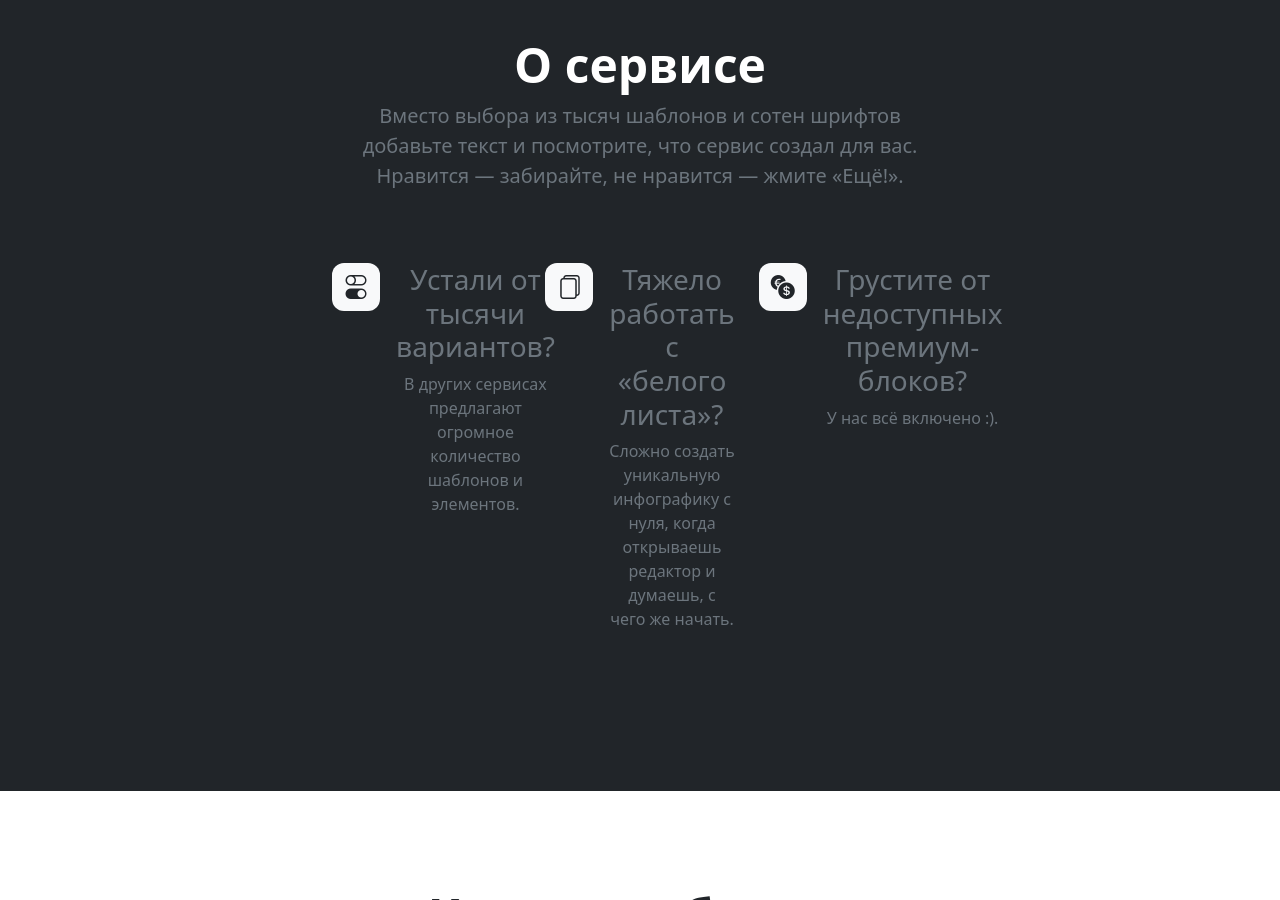
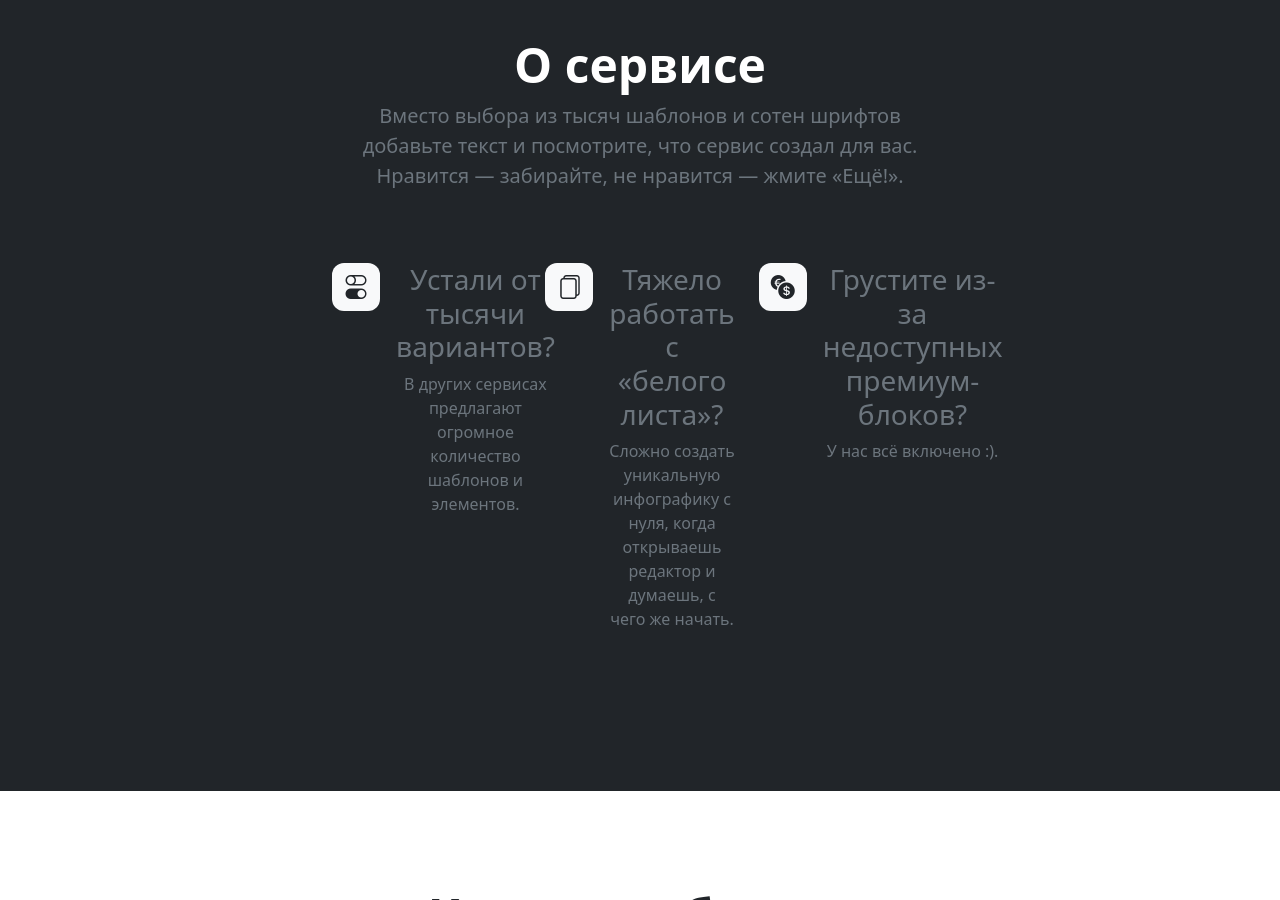
Before and after one commit to Find-Friends-Team/find-friends-team, a Jekyll site: the page infographic/index.html, which Jekyll copies as it is, in a window 1280 px wide and 900 px high, scrolled down 589 px. Built offline with Jekyll 4.4.1, drawn with Linux system fonts in a browser that asks for light colours.

Commit message:
добавить инфографику

```diff
--- a/infographic/index.html
+++ b/infographic/index.html
@@ -161,7 +161,7 @@
                         <i class="bi-currency-exchange"></i>
                     </div>
                     <div>
-                        <h3>Грустите от недоступных премиум-блоков?</h3>
+                        <h3>Грустите из-за недоступных премиум-блоков?</h3>
                         <p>У нас всё включено :).</p>
                     </div>
                 </div>
```
